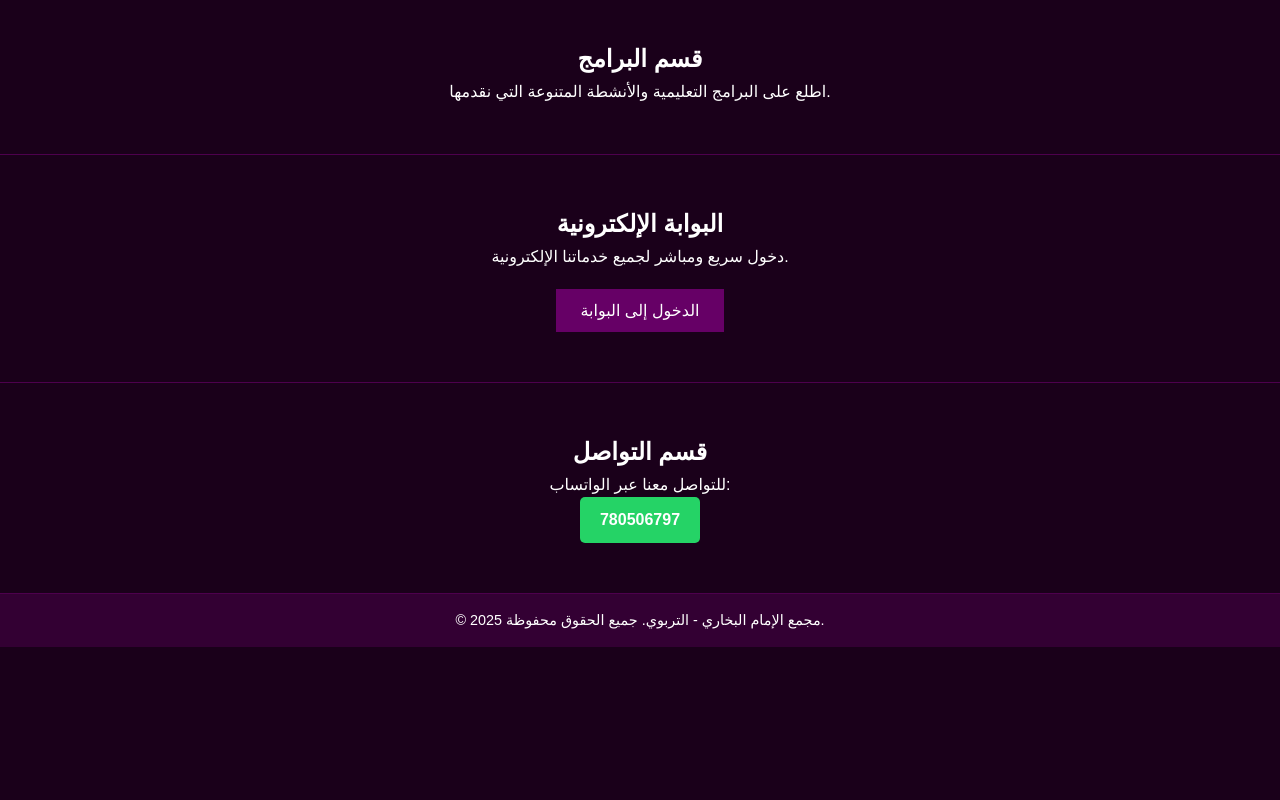
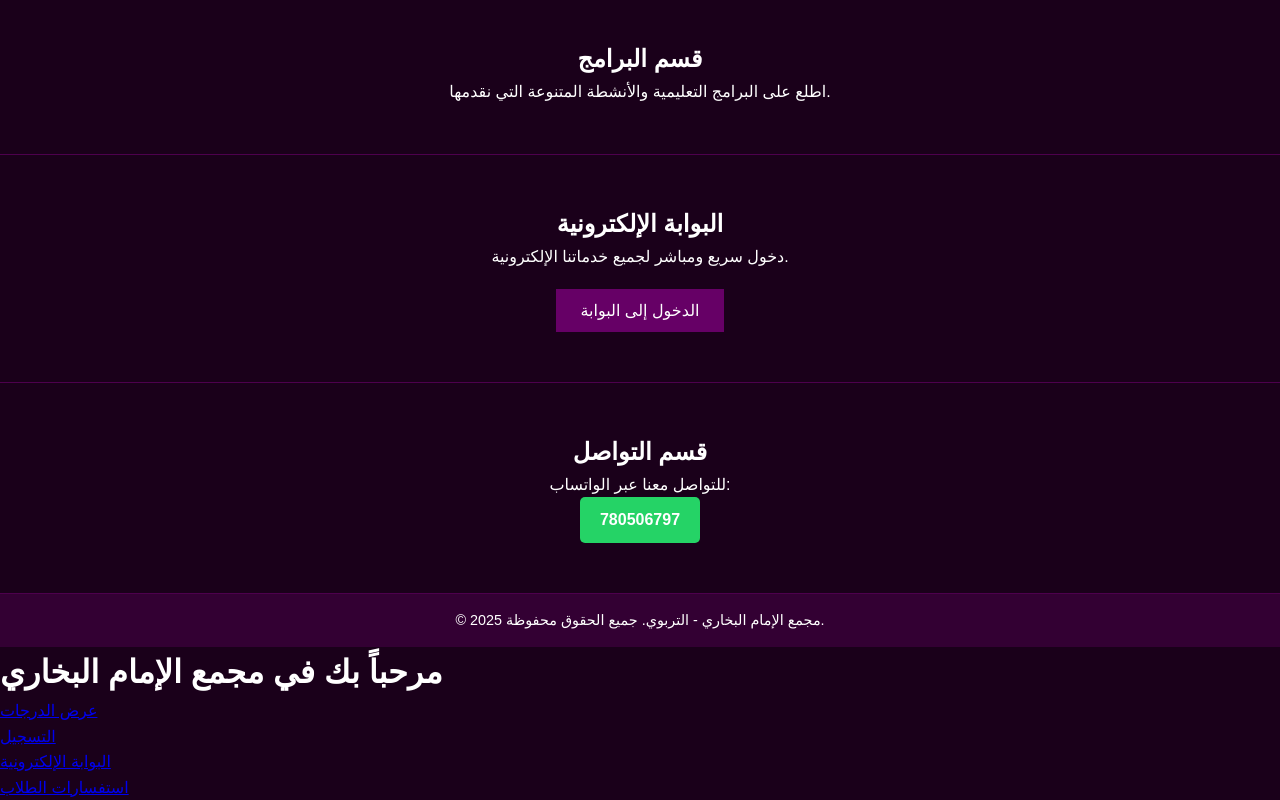
Before and after one commit to Levi78050/Imam-Al--Bukhari-Secondary-School-, a plain HTML site: page index.html in a window 1280 px wide. Shown: the part 728-1528 px from the top of the page. Before the commit the page ends 1375 px from the top, so only its background shows below. Drawn offline with Linux system fonts and the light colour scheme.

Commit message:
Update index.html

```diff
--- a/index.html
+++ b/index.html
@@ -93,3 +93,20 @@
   </script>
 </body>
 </html>
+<!DOCTYPE html>
+<html>
+<head>
+  <meta charset="UTF-8">
+  <title>موقعي التعليمي</title>
+</head>
+<body>
+  <h1>مرحباً بك في مجمع الإمام البخاري</h1>
+
+  <ul>
+    <li><a href="grades.html">عرض الدرجات</a></li>
+    <li><a href="register.html">التسجيل</a></li>
+    <li><a href="portal.html">البوابة الإلكترونية</a></li>
+    <li><a href="contact.html">استفسارات الطلاب</a></li>
+  </ul>
+</body>
+</html>
```
